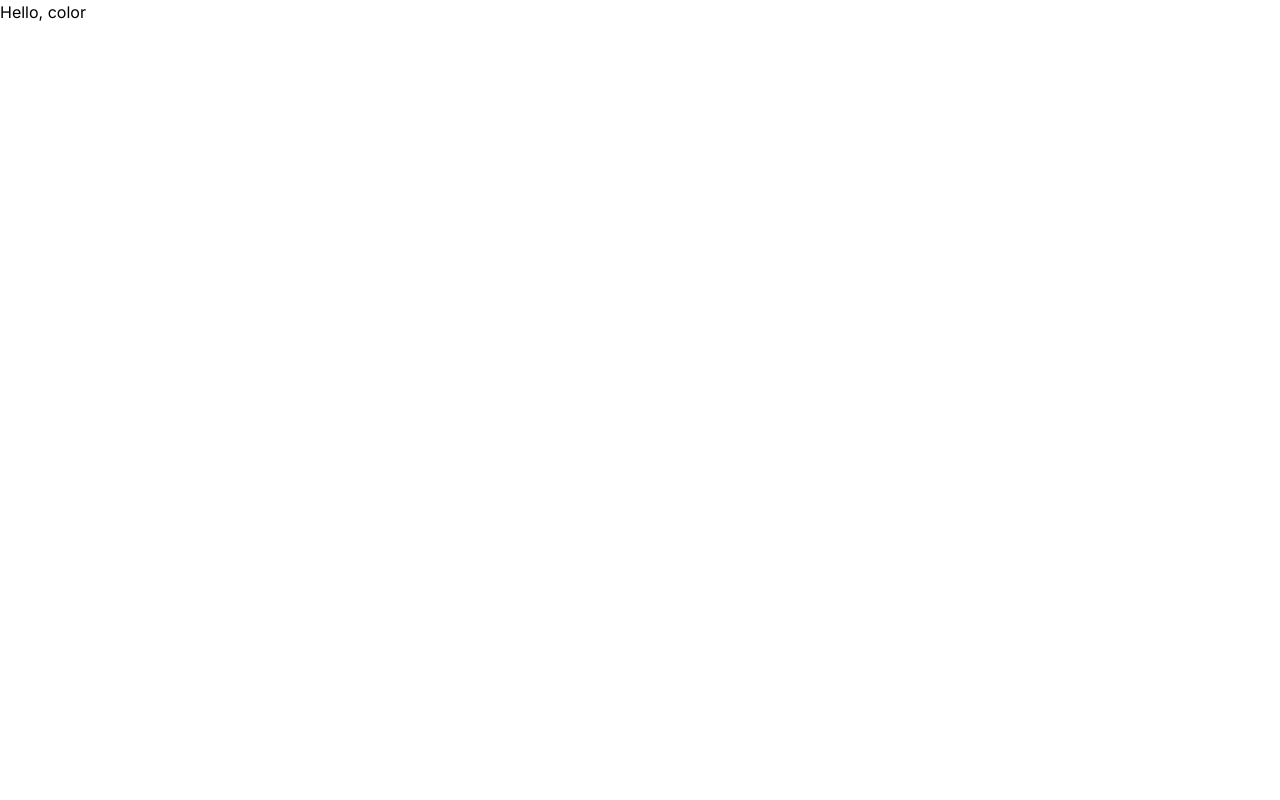
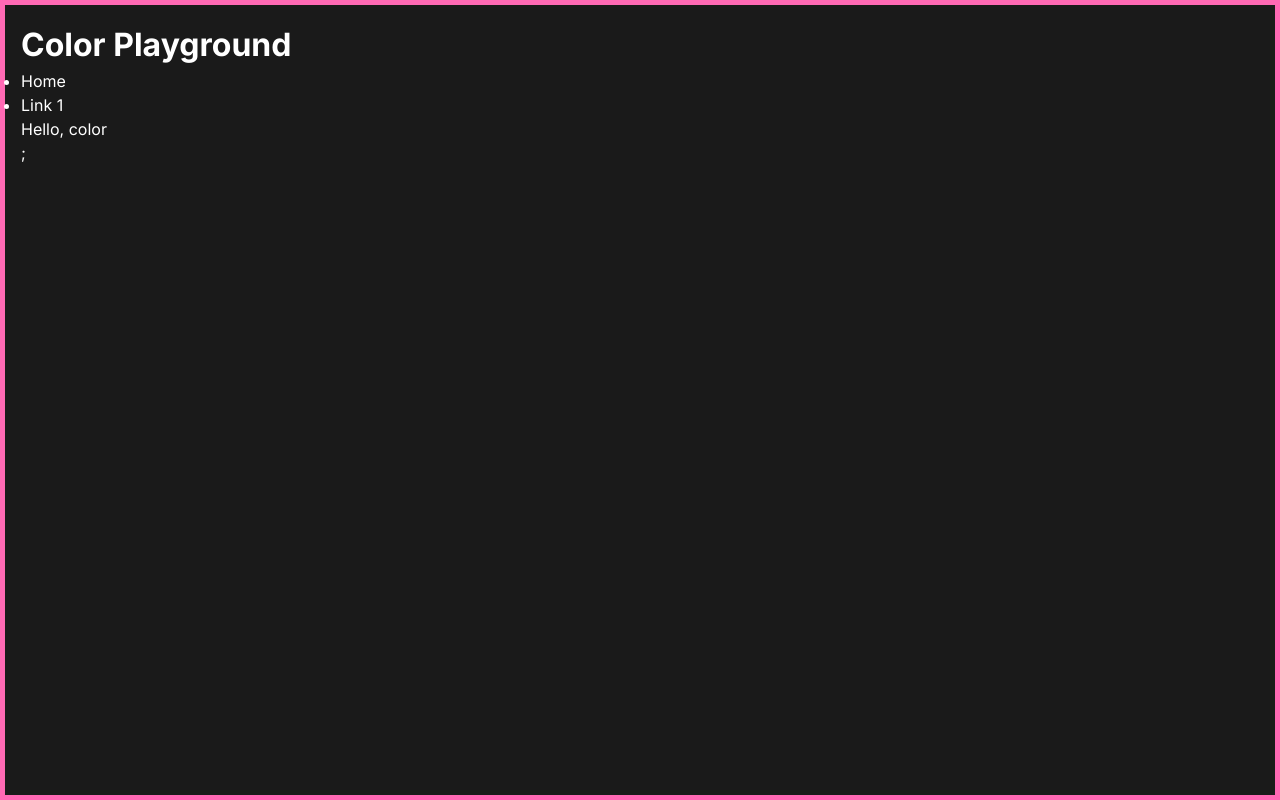
Before and after one commit to franco-ortega/color-fun, a Next.js app: page / in a window 1280 px wide. Built offline with nearby package versions, Linux system fonts and the light colour scheme.

Commit message:
create initial Home component to replace home page

```diff
--- a/app/components/colorMix/ColorMix.module.css
+++ b/app/components/colorMix/ColorMix.module.css
@@ -13,6 +13,7 @@
 
 	display: flex;
 	flex-direction: row;
+	align-items: center;
 	justify-content: space-between;
 }
 
--- /dev/null
+++ b/app/components/home/Home.jsx
@@ -0,0 +1,18 @@
+import styles from './Home.module.css';
+
+export default function Home() {
+	return (
+		<div className={styles.Home}>
+			<header>
+				<h1>Color Playground</h1>
+				<nav>
+					<ul>
+						<li>Home</li>
+						<li>Link 1</li>
+					</ul>
+				</nav>
+			</header>
+			<main>Hello, color</main>;
+		</div>
+	);
+}
--- /dev/null
+++ b/app/components/home/Home.module.css
@@ -0,0 +1,10 @@
+.Home {
+	background-color: hsl(0, 0%, 10%);
+	border: 5px solid hotpink;
+
+	padding: 1rem;
+
+	height: 100%;
+
+	color: white;
+}
--- a/app/page.js
+++ b/app/page.js
@@ -1,3 +1,5 @@
-export default function Home() {
-	return <main>Hello, color</main>;
+import Home from './components/home/Home';
+
+export default function HomePage() {
+	return <Home />;
 }
```
Also changed, not shown: app/components/buttons/HomeButton.module.css (+7 -1 lines).
